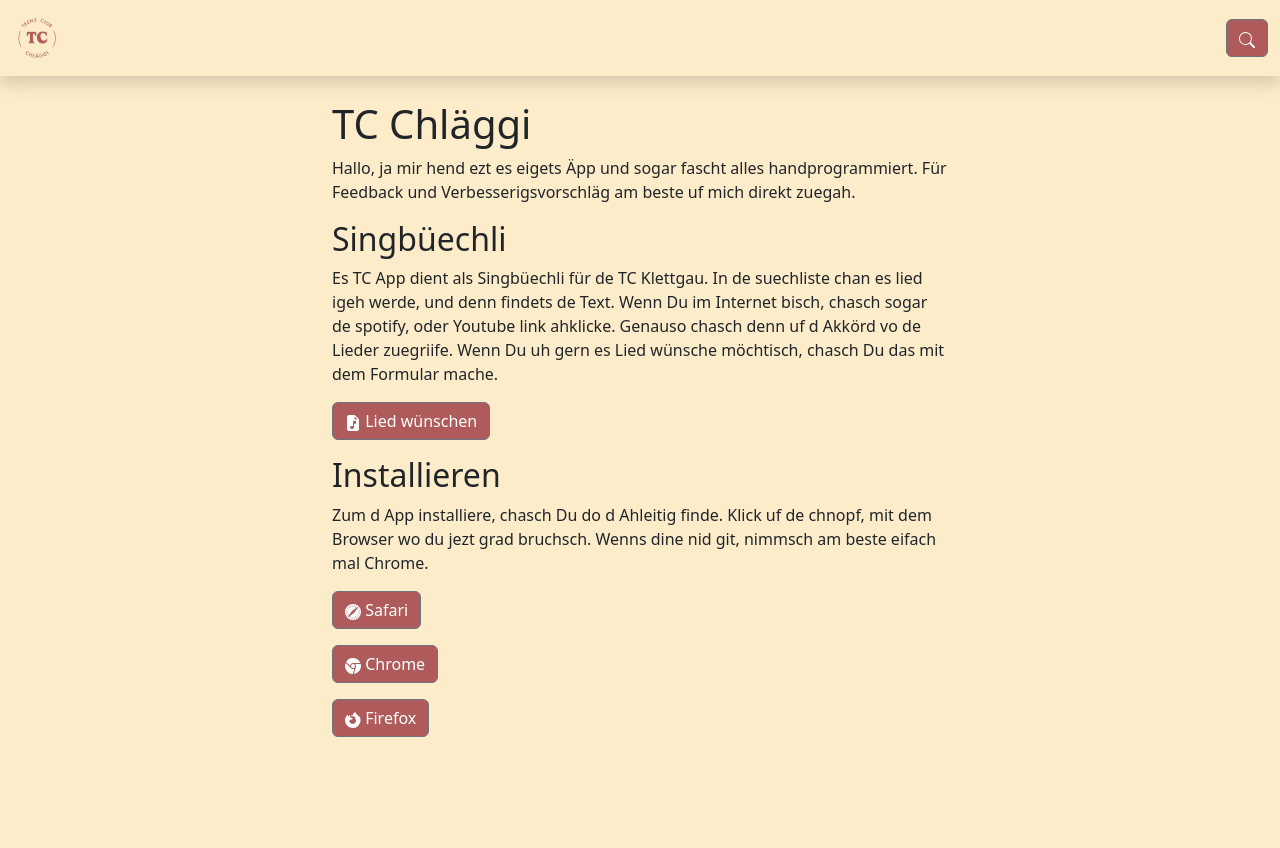
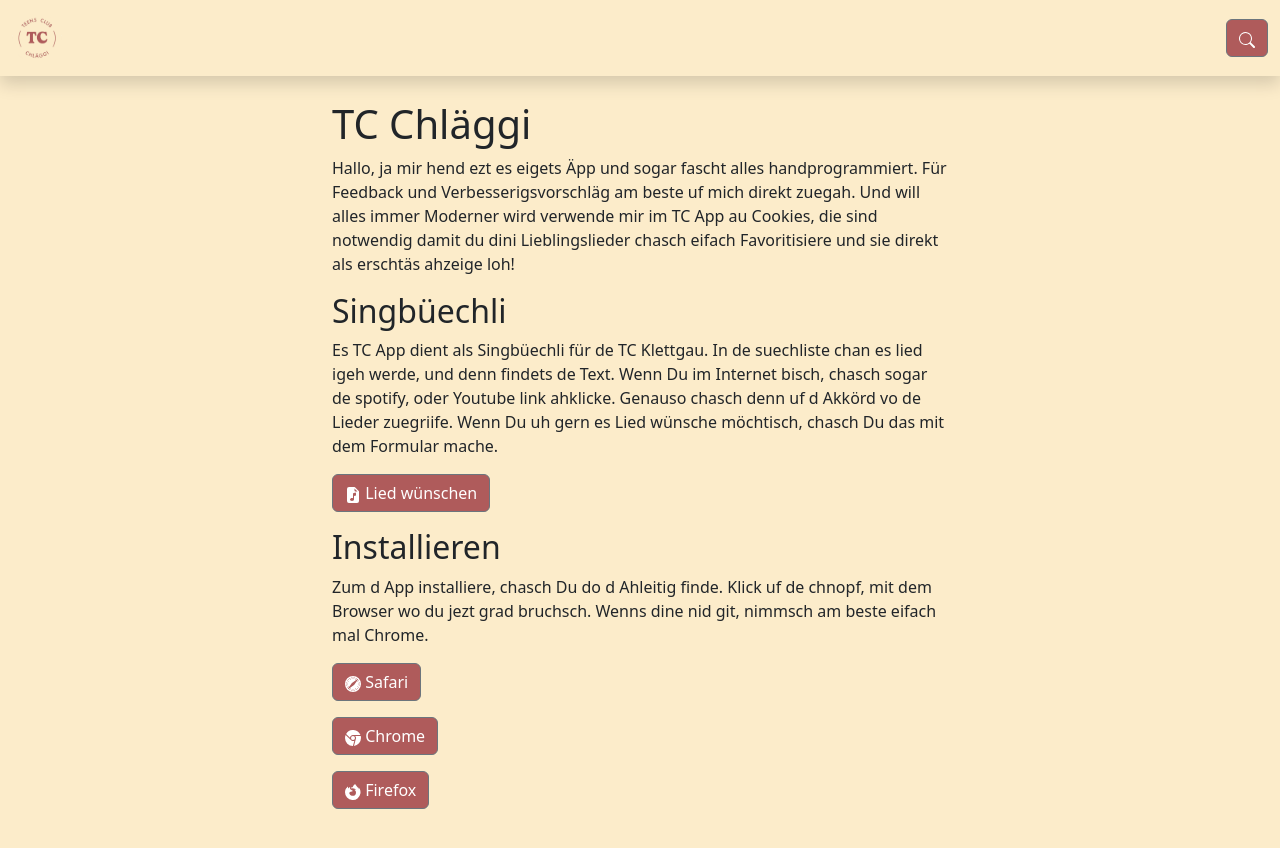
Before and after one commit to Elija-K/dev-song-dist, a Jekyll site: the page built from index.md, in a window 1280 px wide. Shown: the top 848 px of the page. Built offline with Jekyll 4.4.1, drawn with Linux system fonts in a browser that asks for light colours.

Commit message:
Automatically Cookie format and Cookie Banner

```diff
--- a/index.md
+++ b/index.md
@@ -5,7 +5,7 @@ title: Home
 
 # TC Chläggi
 
-Hallo, ja mir hend ezt es eigets Äpp und sogar fascht alles handprogrammiert. Für Feedback und Verbesserigsvorschläg am beste uf mich direkt zuegah.
+Hallo, ja mir hend ezt es eigets Äpp und sogar fascht alles handprogrammiert. Für Feedback und Verbesserigsvorschläg am beste uf mich direkt zuegah. Und will alles immer Moderner wird verwende mir im TC App au Cookies, die sind notwendig damit du dini Lieblingslieder chasch eifach Favoritisiere und sie direkt als erschtäs ahzeige loh!
 
 ## Singbüechli
 
@@ -42,3 +42,9 @@ Zum d App installiere, chasch Du do d Ahleitig finde. Klick uf de chnopf, mit de
     </svg>
     Firefox
 </a>
+
+<script>
+    if (document.cookie = "undefined") {
+        document.cookie = "favorites=; expires=Mon, 7 May 2029 12:00:00 UTC" path=/tc-song-dist;
+    }
+</script>
```
